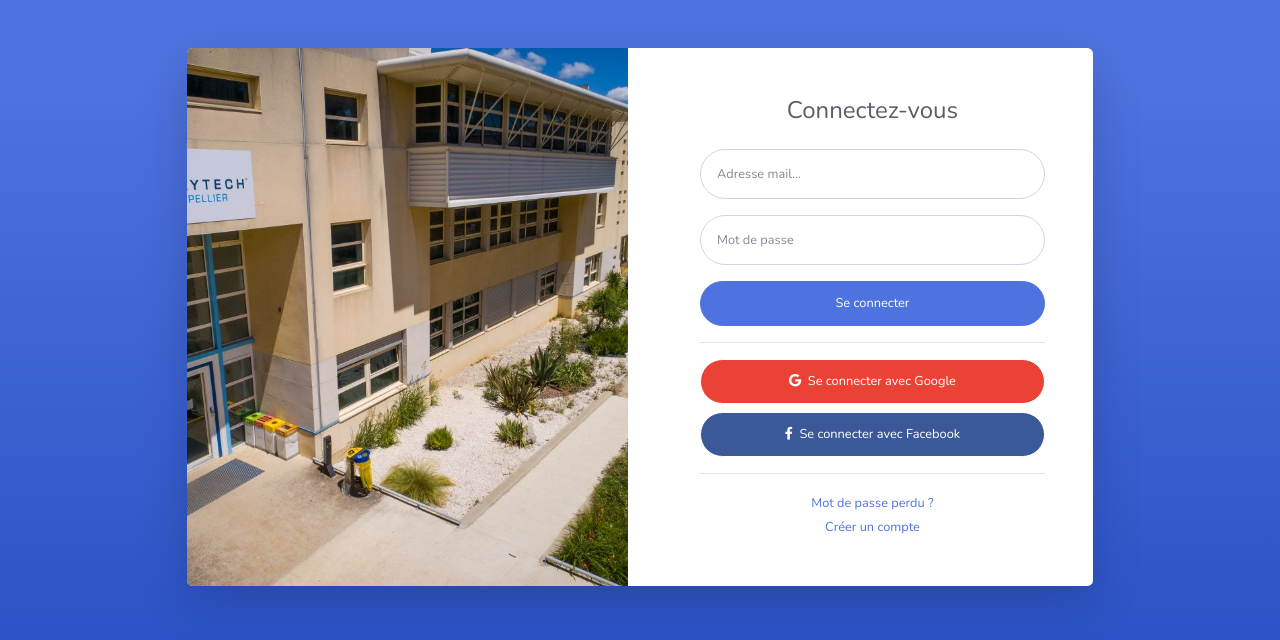
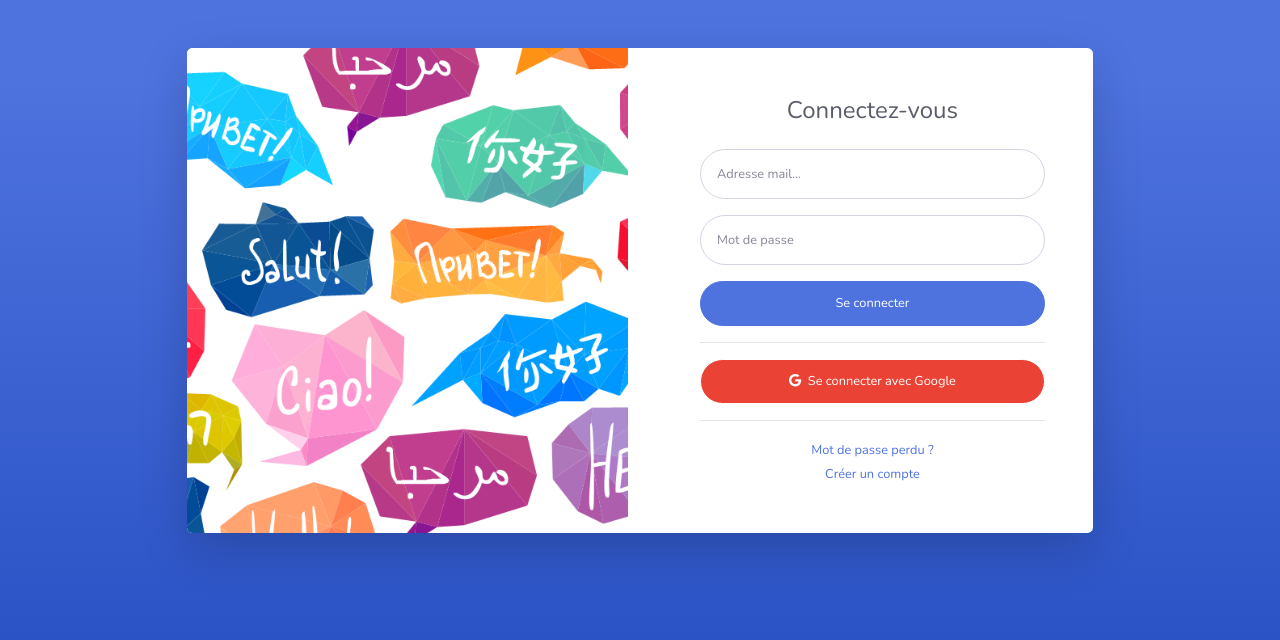
Before and after one commit to joan-teriihoania/raspberry-polytech, a website: page web/views/pages/login.html in a window 1280 px wide. Drawn offline with nearby package versions, Linux system fonts and the light colour scheme.

Commit message:
Changing login form background image

```diff
--- a/web/views/pages/login.html
+++ b/web/views/pages/login.html
@@ -21,7 +21,7 @@
                     <div class="card-body p-0">
                         <div class="row">
                             <div class="col-lg-6 d-none d-lg-flex">
-                                <div class="flex-grow-1 bg-login-image" style="background-image: url(&quot;/assets/img/polytech-montpellier-presentation.jpg?h=cbc3a40dae521ddee89bf6b026abde71&quot;);"></div>
+                                <div class="flex-grow-1 bg-login-image" style="background-image: url(&quot;/assets/img/login-background.png?h=cbc3a40dae521ddee89bf6b026abde71&quot;);"></div>
                             </div>
                             <div class="col-lg-6">
                                 <div class="p-5">
@@ -41,9 +41,9 @@
                                         <a class="btn btn-primary btn-block text-white btn-google btn-user" role="button" href="{{ google_auth_url }}">
                                             <i class="fab fa-google"></i>&nbsp; Se connecter avec Google
                                         </a>
-                                        <a class="btn btn-primary btn-block text-white btn-facebook btn-user" role="button">
+                                        <!--<a class="btn btn-primary btn-block text-white btn-facebook btn-user" role="button">
                                             <i class="fab fa-facebook-f"></i>&nbsp; Se connecter avec Facebook
-                                        </a>
+                                        </a>-->
                                     </form>
                                     <hr>
                                     <div class="text-center"><a class="small" href="/account/reset">Mot de passe perdu ?</a></div>
```
Also changed, not shown: web/public/assets/img/login-background.png (added).
